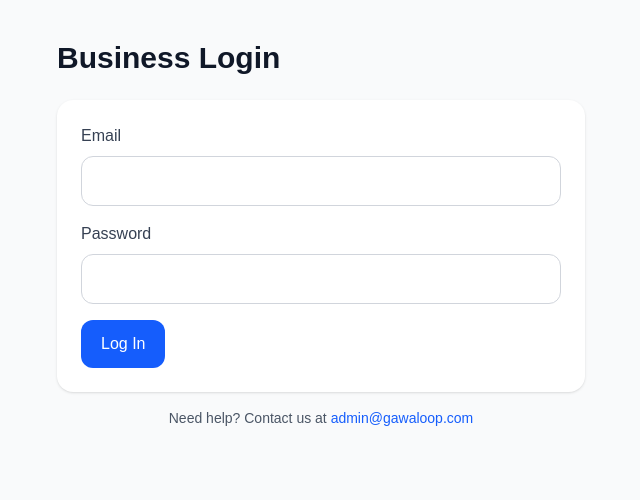
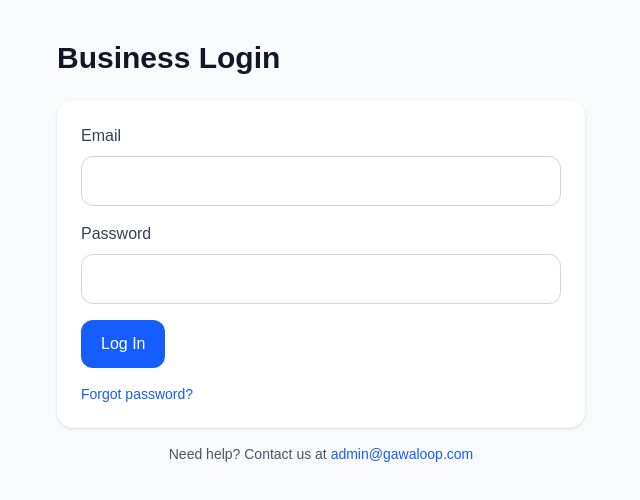
Before and after one commit to jirehandre23/gawa-loop, a Next.js app: page /business/login in a window 1280 px wide. Shown: the top 500 px of the page, without its empty margins (319-959 px from the left). Built offline with nearby package versions, Linux system fonts and the light colour scheme.

Commit message:
Update page.tsx

```diff
--- a/app/business/login/page.tsx
+++ b/app/business/login/page.tsx
@@ -1,5 +1,6 @@
 'use client'
 import { useState } from "react";
+import Link from "next/link";
 import { useRouter } from "next/navigation";
 import { supabase } from "../../../lib/supabase";
 
@@ -7,6 +8,7 @@ export default function BusinessLoginPage() {
   const [email, setEmail] = useState("");
   const [password, setPassword] = useState("");
   const [loading, setLoading] = useState(false);
+  const [resetting, setResetting] = useState(false);
   const router = useRouter();
 
   async function handleLogin(e: React.FormEvent) {
@@ -26,6 +28,28 @@ export default function BusinessLoginPage() {
 
     router.push("/business/dashboard");
     setLoading(false);
+  }
+
+  async function handleForgotPassword() {
+    if (!email) {
+      alert("Please enter your email address first.");
+      return;
+    }
+
+    setResetting(true);
+
+    const { error } = await supabase.auth.resetPasswordForEmail(email, {
+      redirectTo: "https://gawaloop.com/business/reset-password",
+    });
+
+    if (error) {
+      alert(error.message);
+      setResetting(false);
+      return;
+    }
+
+    alert("Password reset email sent. Please check your inbox.");
+    setResetting(false);
   }
 
   return (
@@ -63,6 +87,15 @@ export default function BusinessLoginPage() {
           >
             {loading ? "Logging in..." : "Log In"}
           </button>
+
+          <button
+            type="button"
+            onClick={handleForgotPassword}
+            disabled={resetting}
+            className="block text-sm text-blue-600 hover:underline"
+          >
+            {resetting ? "Sending reset email..." : "Forgot password?"}
+          </button>
         </form>
 
         <p className="text-sm text-gray-600 mt-4 text-center">
```
